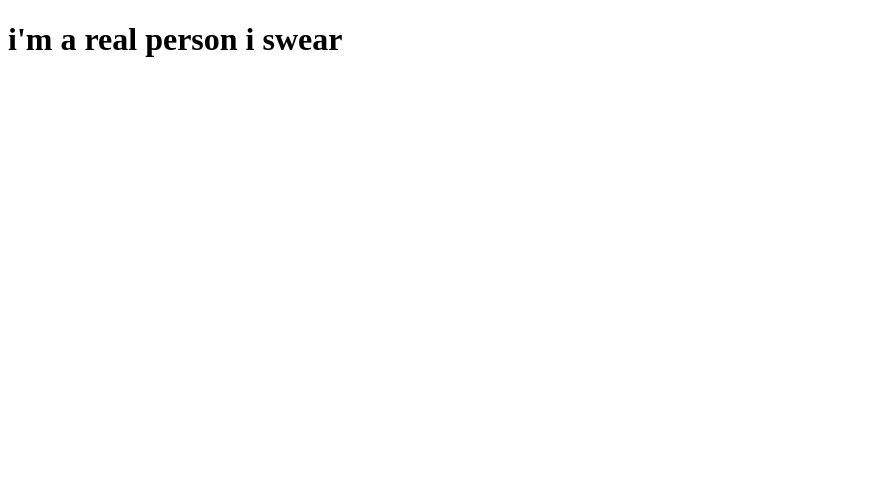
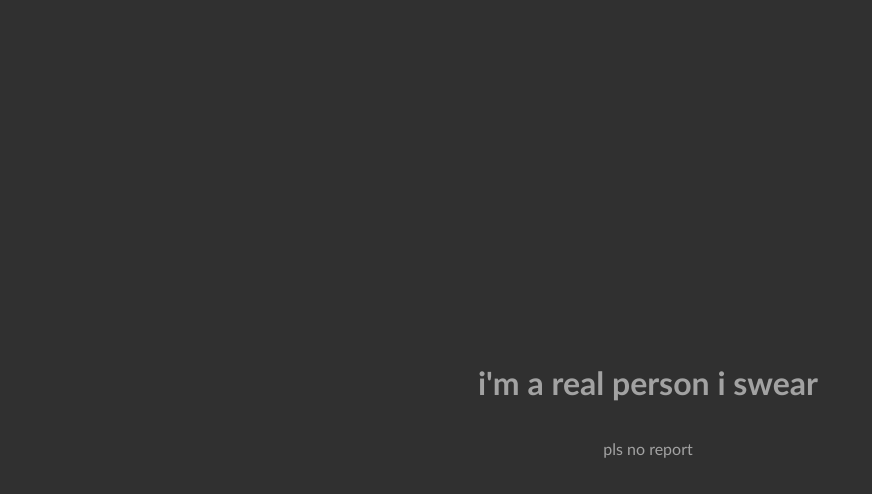
Before and after one commit to rcar-t/rcar-t.github.io, a plain HTML site: page index.html in a window 1280 px wide. Shown: the whole page, without its empty margins (0-872 px from the left). Drawn offline with Linux system fonts and the light colour scheme.

Commit message:
chore: added styling

```diff
--- a/index.html
+++ b/index.html
@@ -4,9 +4,17 @@
     <meta charset="UTF-8">
     <meta http-equiv="X-UA-Compatible" content="IE=edge">
     <meta name="viewport" content="width=device-width, initial-scale=1.0">
-    <title>Document</title>
+    <title>pls no report</title>
+    <link rel="stylesheet" type="text/css" href="styles.css" />
 </head>
 <body>
-    <h1>i'm a real person i swear</h1>
+    <div class="container">
+        <div class="title">
+            <h1 class="main-text">i'm a real person i swear</h1>
+        </div>
+        <div class="subtitle">
+            <p>pls no report</p>
+        </div>
+    </div>
 </body>
 </html>
--- /dev/null
+++ b/styles.css
@@ -0,0 +1,23 @@
+body {
+    background-color: #303030;
+}
+
+.container {
+    width: 100vw;
+    height: 100vh;
+    align-content: center;
+    justify-content: center;
+    display: flex;
+    flex-wrap: wrap;
+}
+
+.title {
+    width: 100%;
+    margin-bottom: 0;
+}
+
+.main-text, p {
+    font-family: Calibri, sans-serif;
+    text-align: center;
+    color: #a2a2a2;
+}
```
